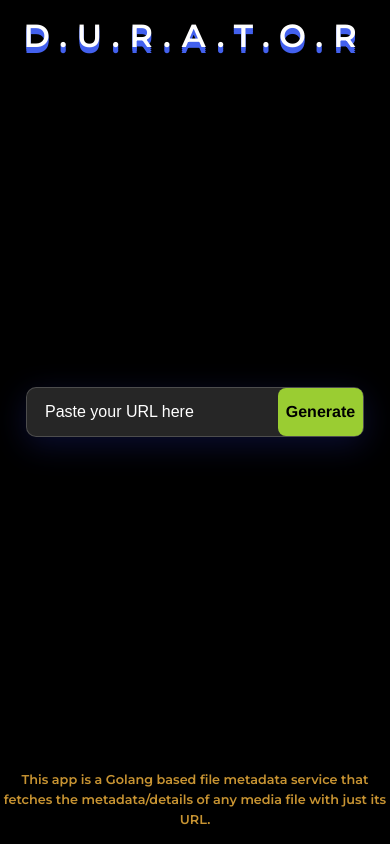
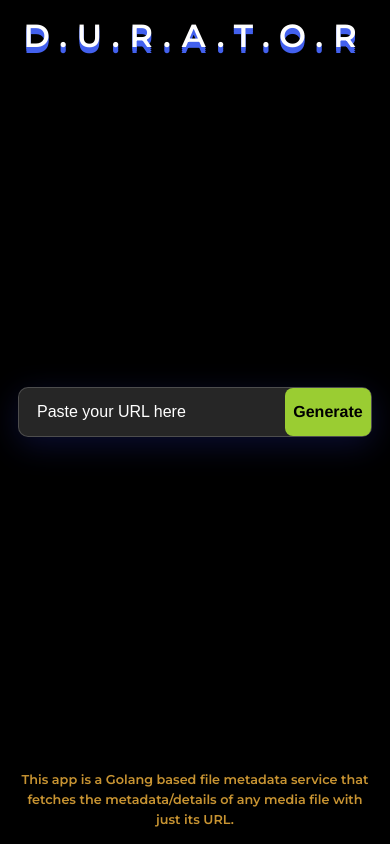
Before and after one commit to draqist/durator, a React (Create React App) app: page / in a window 390 px wide. Built offline with nearby package versions, Linux system fonts and the light colour scheme; a web font is replaced by a local one.

Commit message:
make fixes

```diff
--- a/src/App.css
+++ b/src/App.css
@@ -78,7 +78,7 @@ span{
 }
 .appInfo{
   margin-bottom: 1rem;
-  width: 45rem;
+  width: 50rem;
   text-align: center;
 }
 
@@ -93,7 +93,7 @@ span{
     }
     @media screen and (max-width: 429px) {
       .search{
-        width: 20rem
+        width: 21rem;
       }
       input{
         width: 100%;
@@ -102,8 +102,10 @@ span{
         font-size: 2rem;
       }
       .appInfo{
-        width: 100%;
+        width: 90%;
         text-align: center;
+        margin: 0 auto;
+        margin-bottom: 1rem;
       }
       span{
         font-size: .8rem;
@@ -114,12 +116,11 @@ span{
     }
 @media screen and (min-width:430px) and (max-width:790px) {
   .search{
-    width: calc(100% - 2rem)
+    width: calc(100% - 1.5rem)
   }
   .appInfo{
-    width: 100%;
+    width: 90%;
     margin: 0 1rem 2rem;
-    padding-bottom: 1rem;
   }
   span{
     margin: 0 auto;
```
